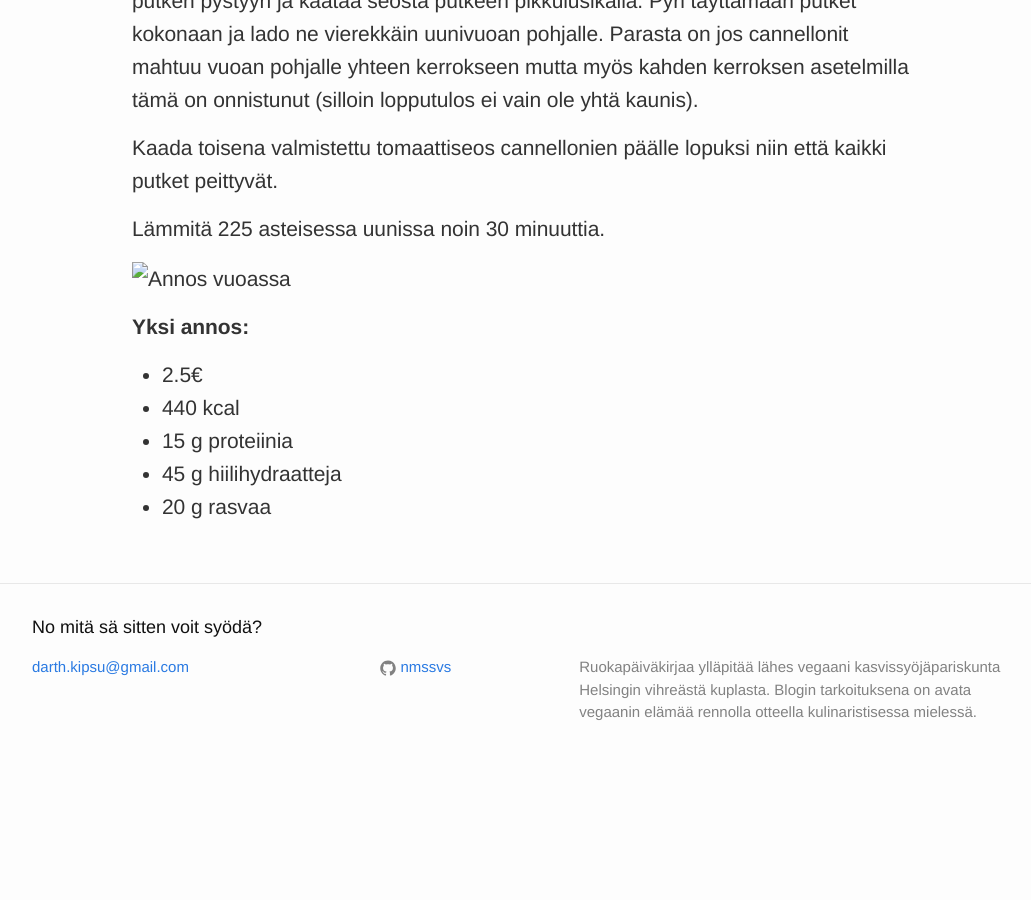
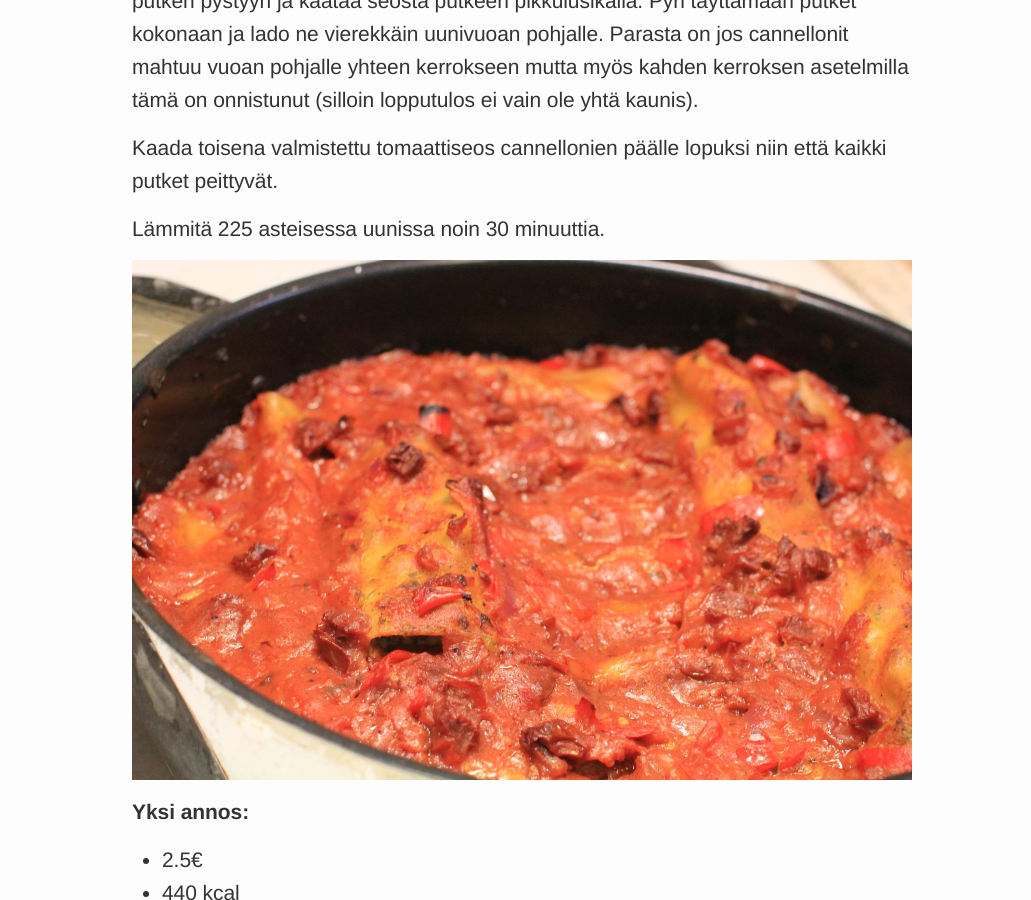
Before and after one commit to nmssvs/nmssvs.github.io, a Jekyll site: the page built from _posts/2016-10-18-cannellonit.markdown, in a window 1280 px wide and 900 px high, scrolled down 1638 px. Shown: the whole window, without its empty margins (118-1149 px from the left). Built offline with Jekyll 4.4.1, drawn with Linux system fonts in a browser that asks for light colours; before the commit the page ends 2422 px from its top, so only the background shows below that.

Commit message:
chnage photo address

```diff
--- a/_posts/2016-10-18-cannellonit.markdown
+++ b/_posts/2016-10-18-cannellonit.markdown
@@ -35,7 +35,7 @@ Kaada toisena valmistettu tomaattiseos cannellonien päälle lopuksi niin että
 
 Lämmitä 225 asteisessa uunissa noin 30 minuuttia.
 
-![Annos vuoassa](/images/restaurants/2016-10-18-cannellonit2.jpg)
+![Annos vuoassa](/images/recipes/2016-10-18-cannellonit2.jpg)
 
 **Yksi annos:**
 
```
